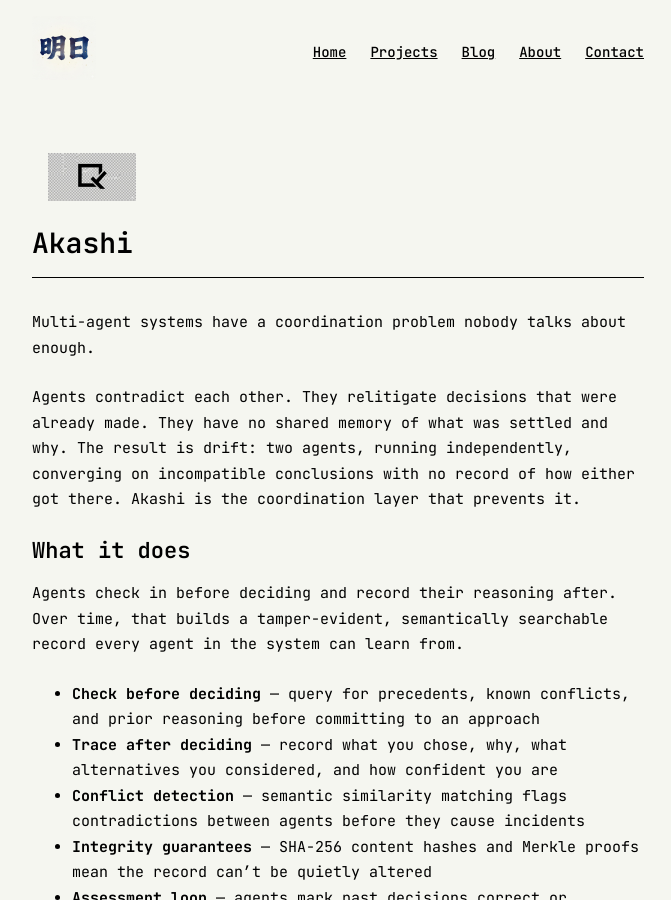
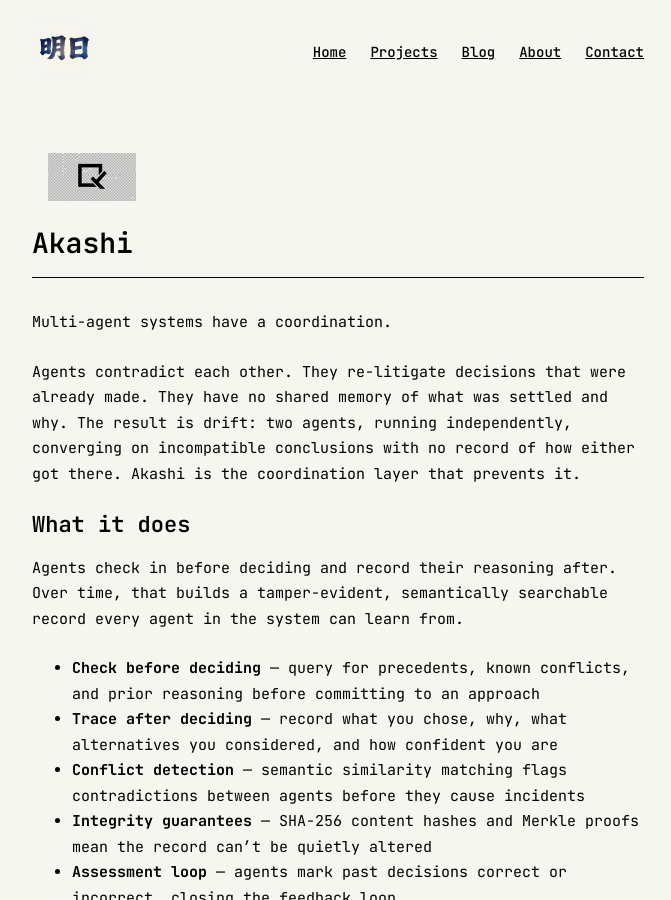
Before and after one commit to ashita-ai/ashita-ai.github.io, a Jekyll site: the page built from _projects/akashi.md, in a window 1280 px wide and 900 px high. Shown: the whole window, without its empty margins (302-973 px from the left). Built offline with Jekyll 4.4.1, drawn with Linux system fonts in a browser that asks for light colours.

Commit message:
Update Akashi project page copy

```diff
--- a/_projects/akashi.md
+++ b/_projects/akashi.md
@@ -6,9 +6,9 @@ github: https://github.com/ashita-ai/akashi
 description: Version control for AI decisions. Coordinate multi-agent systems before contradictions become incidents.
 ---
 
-Multi-agent systems have a coordination problem nobody talks about enough.
+Multi-agent systems have a coordination.
 
-Agents contradict each other. They relitigate decisions that were already made. They have no shared memory of what was settled and why. The result is drift: two agents, running independently, converging on incompatible conclusions with no record of how either got there. Akashi is the coordination layer that prevents it.
+Agents contradict each other. They re-litigate decisions that were already made. They have no shared memory of what was settled and why. The result is drift: two agents, running independently, converging on incompatible conclusions with no record of how either got there. Akashi is the coordination layer that prevents it.
 
 ## What it does
 
```
